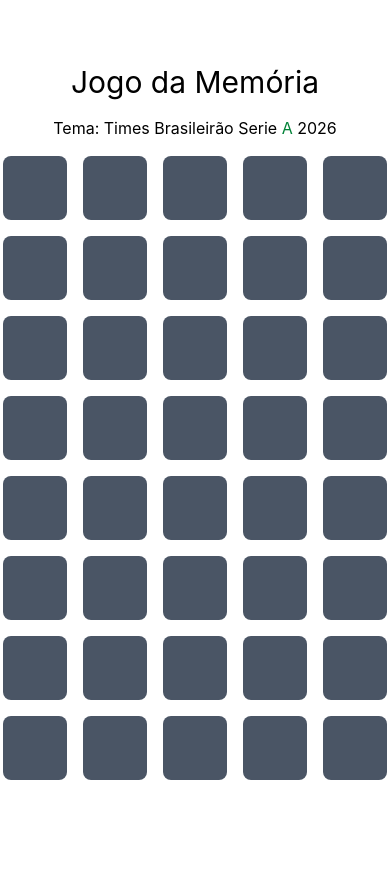
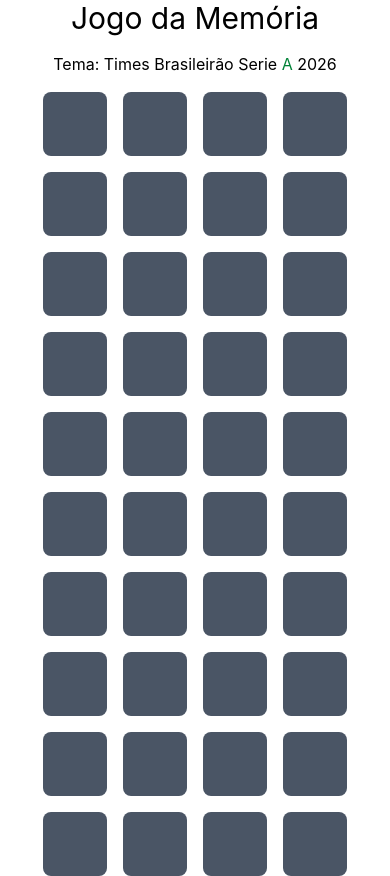
Before and after one commit to andre-arcanjo/jogo-da-memoria, a React (Vite) app: page / in a window 390 px wide. Before the commit the page ends 844 px from the top, so only its background shows below. Built offline with nearby package versions, Linux system fonts and the light colour scheme.

Commit message:
style: modify responsive cards

```diff
--- a/src/App.tsx
+++ b/src/App.tsx
@@ -73,22 +73,22 @@
   }
 
   return (
-    <div className="min-h-screen space-y-4 flex flex-col justify-center items-center">
+    <div className="min-h-screen space-y-4 flex flex-col justify-center items-center px-2 sm:px-16 2xl:px-2 ">
       <h1 className="text-3xl">Jogo da Memória</h1>
       <h2 className="sm:text-2xl">Tema: Times Brasileirão Serie <span className="text-green-700">A</span> 2026</h2>
       <div className='flex flex-wrap justify-center gap-4'>
         {
           cards.map(time => (
-            <button onClick={() => handleCardClick(time.id)} key={time.id} className='flex flex-col items-center gap-3 cursor-pointer'>
+            <button onClick={() => handleCardClick(time.id)} key={time.id} className='flex flex-col items-center cursor-pointer'>
               {time.flipped ?
                 (
-                  <div className="w-16 h-16 sm:w-20 sm:h-20 2xl:w-32 2xl:h-32 bg-gray-200 flex flex-col items-center justify-center gap-2 rounded-lg">
-                    <p className="text-[10px] sm:text-[13px] 2xl:text-[16px]">{time.name}</p>
+                  <div className="w-16 h-16 sm:w-18 sm:h-18 2xl:w-32 2xl:h-32 bg-gray-200 flex flex-col items-center justify-center gap-2 rounded-lg">
+                    <p className="text-[10px] sm:text-[11.5px] 2xl:text-[16px]">{time.name}</p>
                     <img src={time.image} alt={time.name} className='w-7 h-7 sm:w-10 sm:h-10 2xl:w-14 2xl:h-14' />
                   </div>
                 ) :
                 (
-                  <div className="bg-gray-600 w-16 h-16 sm:w-20 sm:h-20 2xl:w-32 2xl:h-32 rounded-lg hover:bg-gray-800">
+                  <div className="bg-gray-600 w-16 h-16 sm:w-18 sm:h-18 2xl:w-32 2xl:h-32 rounded-lg hover:bg-gray-800">
                   </div>
                 )}
             </button>
```
